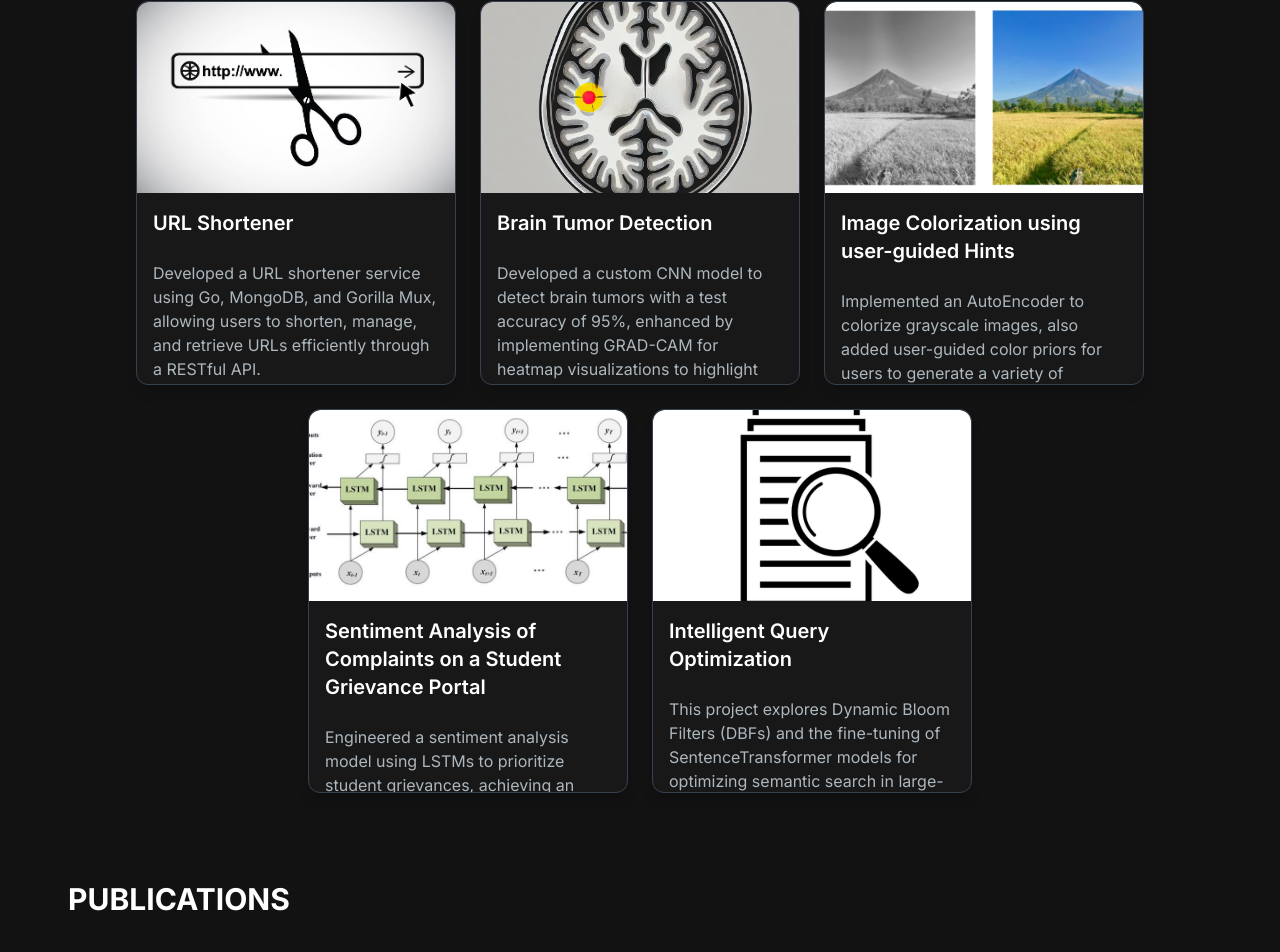
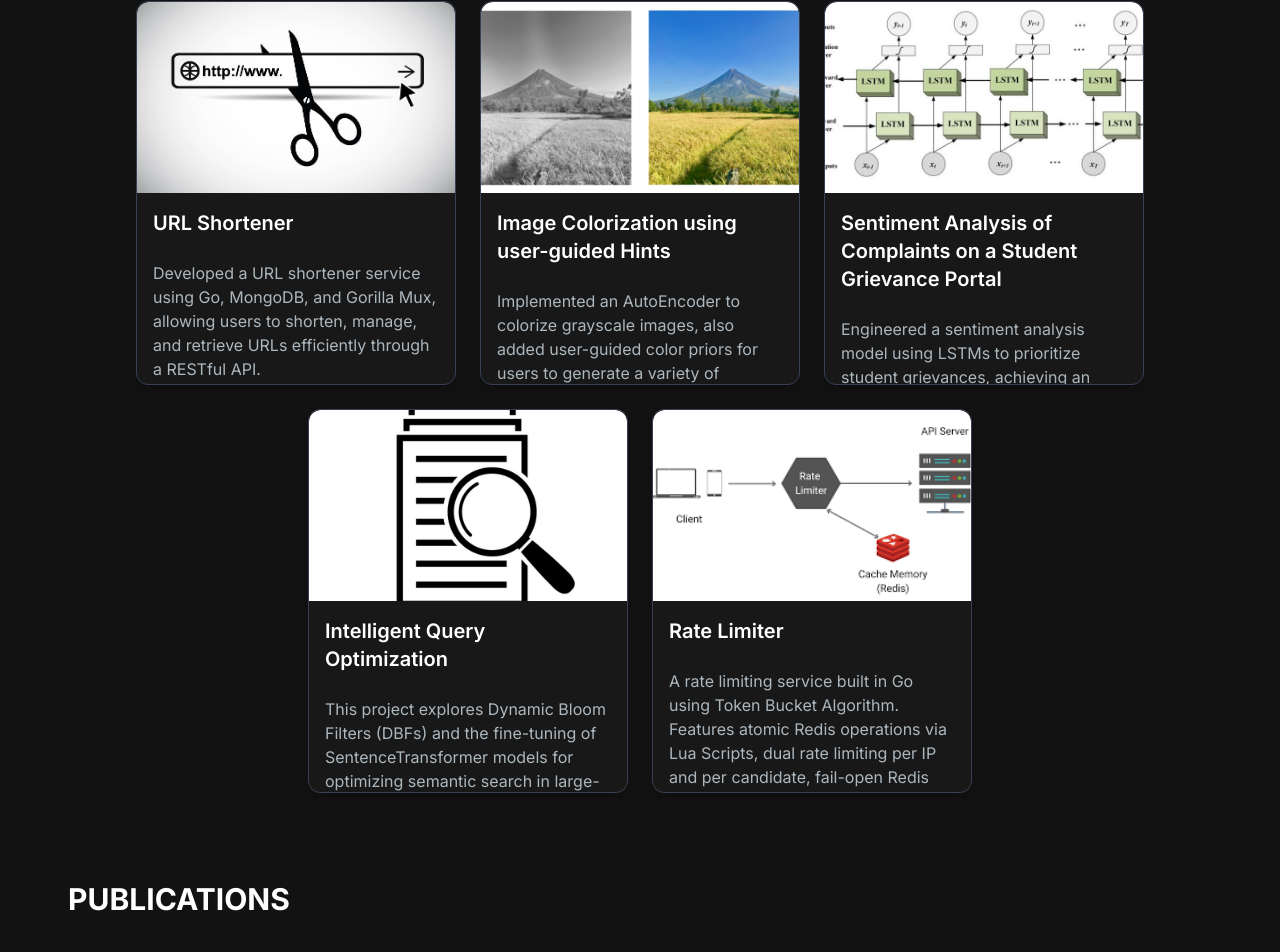
Before and after one commit to joymohanty8999/portfolio-website, a Next.js app: page / in a window 1280 px wide. Shown: the part 1823-2775 px from the top of the page. Built offline with nearby package versions, Linux system fonts and the light colour scheme.

Commit message:
Adding rate limiter project

```diff
--- a/src/app/components/ProjectSection.jsx
+++ b/src/app/components/ProjectSection.jsx
@@ -13,17 +13,9 @@ const projectsData = [
         githubUrl: "https://github.com/joymohanty8999/url-shortener"
     },
 
+
     {
         id: 2,
-        title: "Brain Tumor Detection",
-        description: "Developed a custom CNN model to detect brain tumors with a test accuracy of 95%, enhanced by implementing GRAD-CAM for heatmap visualizations to highlight tumor regions.",
-        image: "/images/project/brain-tumor-detection.png",
-        tag: ["All","ML"],
-        githubUrl: "https://github.com/joymohanty8999/statistical-ml-project"
-    },
-
-    {
-        id: 3,
         title: "Image Colorization using user-guided Hints",
         description: "Implemented an AutoEncoder to colorize grayscale images, also added user-guided color priors for users to generate a variety of colorized images.",
         image: "/images/project/gray_color_mayon.png",
@@ -32,7 +24,7 @@ const projectsData = [
     },
 
     {
-        id: 4,
+        id: 3,
         title: "Sentiment Analysis of Complaints on a Student Grievance Portal",
         description: "Engineered a sentiment analysis model using LSTMs to prioritize student grievances, achieving an 87% test accuracy and significantly improving response times to critical issues.",
         image: "/images/project/sentiment-analysis-bilstms.jpg",
@@ -41,12 +33,21 @@ const projectsData = [
     },
 
     {
-        id: 5,
+        id: 4,
         title: "Intelligent Query Optimization",
         description: "This project explores Dynamic Bloom Filters (DBFs) and the fine-tuning of SentenceTransformer models for optimizing semantic search in large-scale document retrieval systems. It focuses on improving scalability, precision, memory efficiency, and query performance in dynamic and real-time workloads.",
         image: "/images/project/Query-Optimization.png",
         tag: ["All","ML","Web"],
         githubUrl: "https://github.com/joymohanty8999/intelligent-query-optimization"
+    },
+
+    {
+        id: 5,
+        title: "Rate Limiter",
+        description: "A rate limiting service built in Go using Token Bucket Algorithm. Features atomic Redis operations via Lua Scripts, dual rate limiting per IP and per candidate, fail-open Redis integration and YAML-based config.",
+        image: "/images/project/rate-limiter.png",
+        tag: ["All","Backend"],
+        githubUrl: "https://github.com/joymohanty8999/rate-limiter"
     }
 
 ]
```
Also changed, not shown: public/images/project/rate-limiter.png (added).
